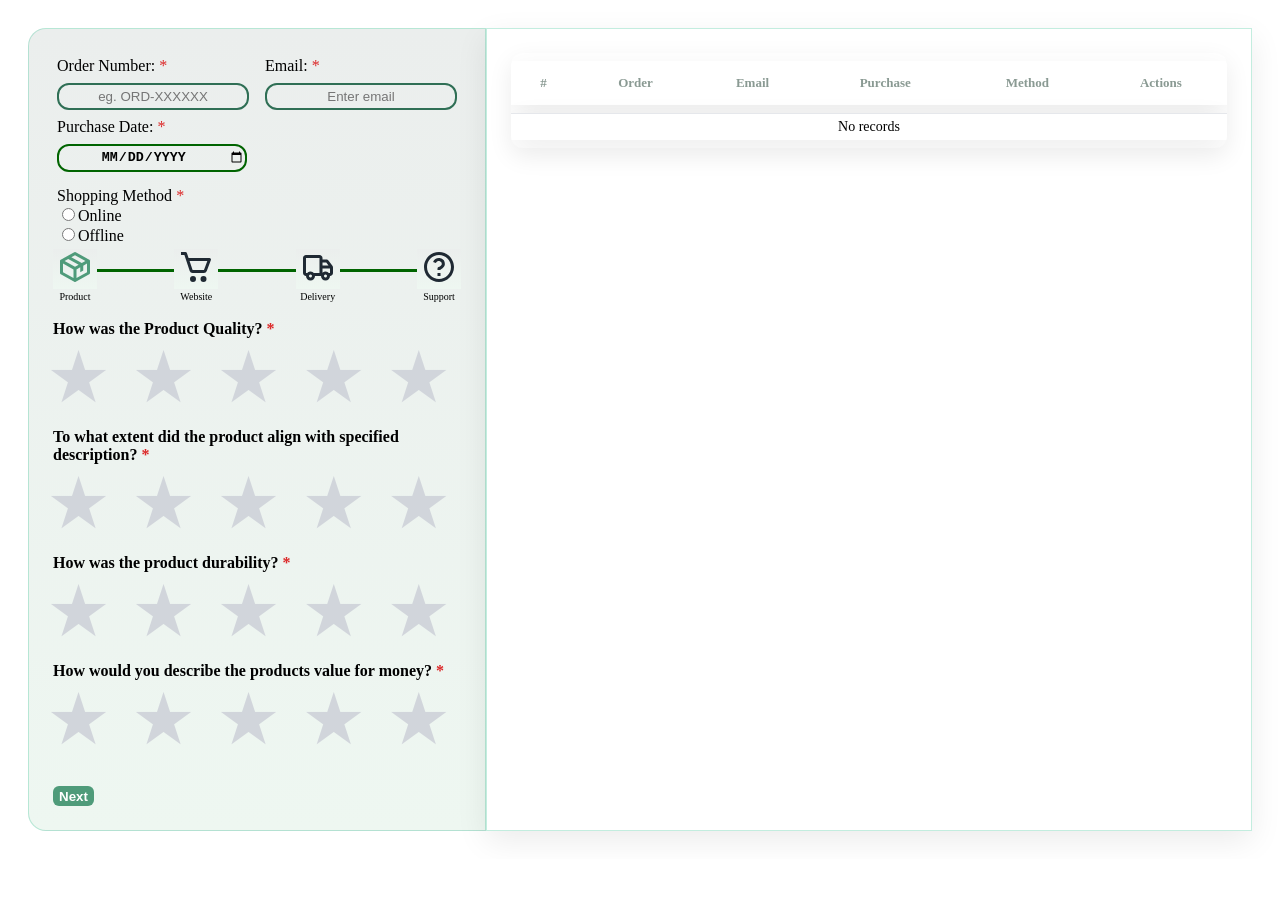
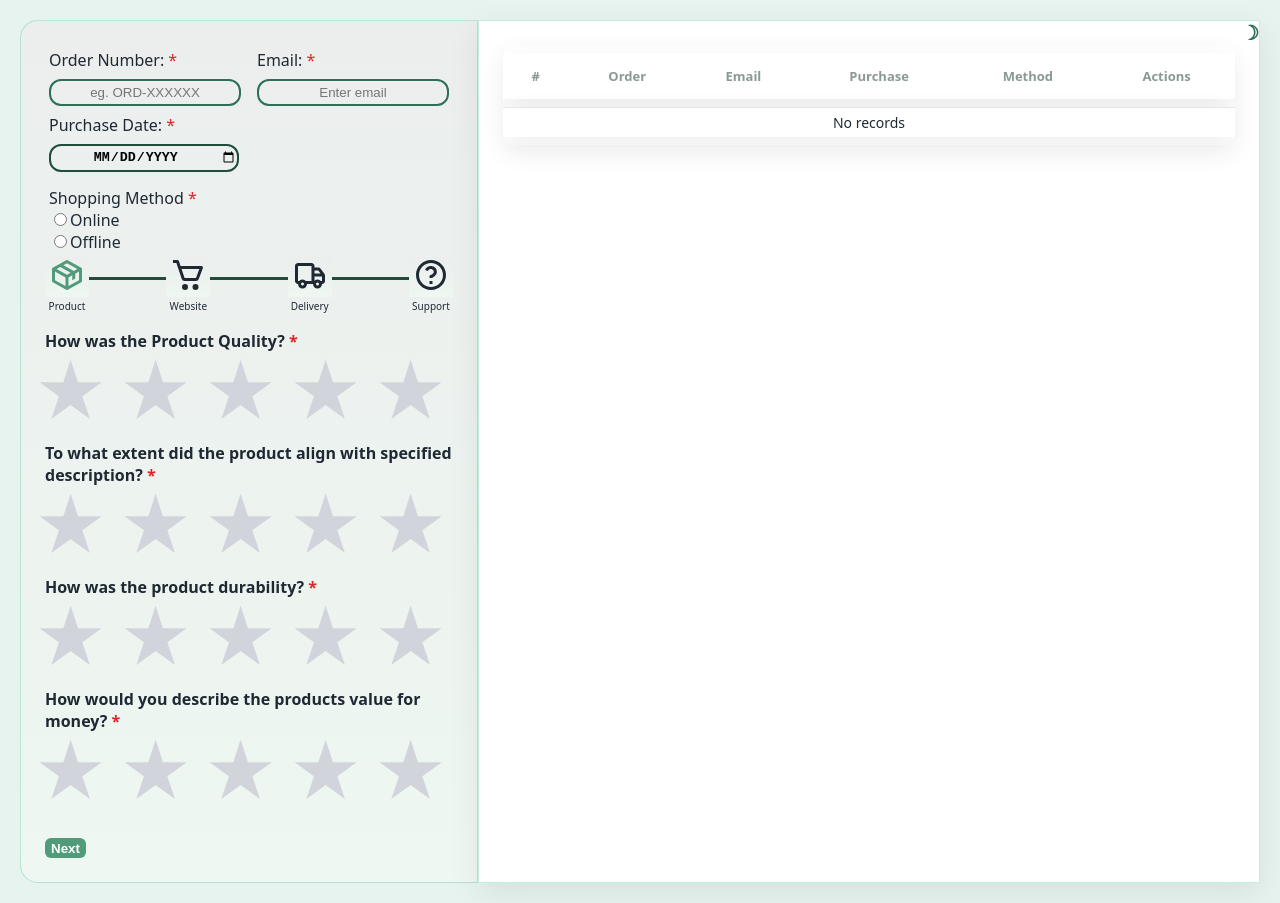
Before and after one commit to sarthakmishra459/interactive-registration-form-with-editable-table-react, a React (Vite) app: page / in a window 1280 px wide. Before the commit the page ends 859 px from the top, so only its background shows below. Built offline with nearby package versions, Linux system fonts and the light colour scheme.

Commit message:
feat: add dark mode toggle

```diff
--- a/src/App.css
+++ b/src/App.css
@@ -13,13 +13,58 @@
   --text-primary: #1f2933;
   --text-secondary: #5b6b63;
   --text-muted: #8a9a93;
+  --star-color: #d1d5db;
+  --border-light: #dce8e2;
+  --bg-table: #ffffff;
+  --danger: #dc2626;
+  --info: #60a5fa;
 
-  --border-light: #dce8e2;
+  --shadow-soft: 0 10px 30px rgba(0, 0, 0, 0.08);
+  --invert-percentage: 40%;
+  --sepia-percentage: 100%;
+  --saturate-percentage: 300%;
+  --hue-rotage-percentage: 90deg;
+}
 
-  --danger: #dc2626;
+[data-theme='dark'] {
+  --bg-page: #0b1220;
+  --bg-card: #111827;
+  --bg-panel: #1f2937;
+
+  --primary-900: #4f9b7a;
+  --primary-700: #6fb7a0;
+  --primary-500: #23d865;
+  --primary-300: #c8f2e0;
+
+  --accent-soft: #1b3a2d;
+  --accent-warm: #24352e;
+  --text-primary: #e5e7eb;
+  --text-secondary: #9ca3af;
+  --text-muted: #6b7280;
+  --bg-table: #1b3a2d;
+  --border-light: #374151;
+
+  --danger: #f87171;
   --info: #2563eb;
 
   --shadow-soft: 0 10px 30px rgba(0, 0, 0, 0.08);
+  --invert-percentage: 100%;
+  --sepia-percentage: 100%;
+  --saturate-percentage: 0%;
+  --hue-rotage-percentage: 90deg;
+}
+body {
+  background: var(--accent-soft);
+  color: var(--text-primary);
+  width: 100%;
+  min-height: 100vh;
+  margin: 0;
+  font-family:
+    system-ui,
+    -apple-system,
+    'Segoe UI',
+    Roboto,
+    sans-serif;
 }
 
 input:-webkit-autofill,
@@ -29,7 +74,7 @@ input:-webkit-autofill:active {
   -webkit-box-shadow: 0 0 0px 1000px white inset !important;
   transition: background-color 9999s ease-in-out 0s;
 }
-input[type="text"] {
+input[type='text'] {
   background-color: transparent;
   border-radius: 12px;
   padding: 4px 4px;
@@ -37,8 +82,8 @@ input[type="text"] {
   width: 180px;
   text-align: center;
 }
-input[type="radio"] {
-  accent-color: green;
+input[type='radio'] {
+  accent-color: var(--primary-500);
 }
 
 .app-container {
@@ -89,10 +134,10 @@ input[type="radio"] {
   display: flex;
   flex-direction: column;
 }
-input[type="date"] {
+input[type='date'] {
   background-color: transparent;
   background: transparent;
-  border: 2px solid darkgreen;
+  border: 2px solid var(--primary-900);
   outline: none;
   border-radius: 12px;
   font-weight: 600;
@@ -113,13 +158,13 @@ input[type="date"] {
 }
 
 .rating-stepper::before {
-  content: "";
+  content: '';
   position: absolute;
   top: 20px;
   left: 0;
   right: 0;
   height: 3px;
-  background: darkgreen;
+  background: var(--primary-900);
   z-index: 0;
 }
 
@@ -163,7 +208,7 @@ input[type="date"] {
 }
 
 .step.active {
-  color: black;
+  color: var(--text-primary);
 }
 
 .stars {
@@ -190,7 +235,7 @@ input[type="date"] {
   cursor: pointer;
   transition: 0.2s;
   user-select: none;
-  color: #d1d5db;
+  color: var(--star-color);
 }
 .radio-container {
   margin-top: 15px;
@@ -215,7 +260,7 @@ input[type="date"] {
 
 .navigation button {
   background: var(--primary-500);
-  color: white;
+  color: var(--bg-card);
   font-weight: 600;
   border-radius: 6px;
   height: 20px;
@@ -237,7 +282,7 @@ textarea {
   border-radius: 6px;
   background-color: transparent;
   background: transparent;
-  color: #333;
+  color: var(--text-primary);
   border-style: none;
   transition: border-color 0.2s ease;
   margin-bottom: 8px;
@@ -251,13 +296,13 @@ textarea {
   width: 100%;
   border-collapse: separate;
   border-spacing: 0 8px;
-  background: white;
+  background: var(--bg-table);
   border-radius: 12px;
   overflow: hidden;
   box-shadow: 0 8px 24px rgba(0, 0, 0, 0.08);
 }
 .data-table thead {
-  background: #f1f5f3;
+  background: var(--bg-table);
 }
 
 .data-table th {
@@ -276,16 +321,16 @@ textarea {
 }
 
 .data-table tr {
-  background: #ffffff;
+  background: var(--bg-table);
   border-radius: 12px;
   box-shadow: var(--shadow-soft);
 }
 
 .data-table tr:hover {
-  background: #f9fafb;
+  background: var(--bg-page);
 }
 .table-actions button {
-  background-color: white;
+  background-color: var(--bg-table);
   padding: 0 0;
   border: none;
 }
@@ -328,7 +373,7 @@ textarea {
 }
 
 .modal {
-  background: #ffffff;
+  background: var(--bg-card);
   width: 520px;
   max-height: 80vh;
   overflow-y: auto;
@@ -348,7 +393,7 @@ textarea {
   border: none;
   height: 30px;
 }
-.modal-header{
+.modal-header {
   display: flex;
   justify-content: space-between;
 }
@@ -365,7 +410,7 @@ textarea {
 }
 .textarea-block {
   display: block;
-  background: #ffffff;
+  background: var(--bg-card);
   width: 400px;
   margin-left: 8px;
   overflow-y: auto;
@@ -380,7 +425,6 @@ textarea {
 }
 .danger-btn {
   background-color: var(--danger);
-
 }
 .primary-btn {
   background-color: var(--primary-500);
@@ -389,19 +433,30 @@ textarea {
 .error {
   color: var(--danger);
 }
-
+.theme-toggle {
+  position: absolute;
+  left: 96.5%;
+  background: transparent;
+  border: none;
+  font-size: 20px;
+  color: var(--primary-700);
+  font-weight: 600;
+}
+label {
+  color: var(--text-primary);
+}
+p {
+  color: var(--text-primary);
+}
 @media (max-width: 1050px) {
   body {
     padding: 0;
     margin: 0;
-
   }
 
   .main-container {
     align-items: stretch;
     padding: 9px;
-
-
   }
 
   .form-wrapper {
@@ -442,28 +497,22 @@ textarea {
     font-size: large;
     text-align: center;
     font-weight: 600;
-        color: #065f46;
+    color: var(--primary-900);
   }
 
   .star {
     width: 12px;
     height: 44px;
     padding: 1px;
-
   }
 
   .point-hint {
     font-size: x-small;
-
   }
-
-
 
   .purchase-date {
     max-width: 160px;
   }
-
-
 
   hr {
     display: none;
@@ -512,7 +561,6 @@ textarea {
     flex-direction: column;
     justify-content: center;
     padding: 0;
-
   }
 
   .left-container {
@@ -536,4 +584,14 @@ textarea {
   .error {
     margin-left: 0;
   }
+  .theme-toggle {
+    position: absolute;
+    top: 2%;
+    left: 100%;
+    background: transparent;
+    border: none;
+    font-size: 20px;
+    color: var(--primary-700);
+    font-weight: 600;
   }
+}
--- a/src/app/App.tsx
+++ b/src/app/App.tsx
@@ -5,6 +5,7 @@ import Table from '../features/registration/components/Table';
 import RatingsModal from '../features/registration/components/RatingsModal';
 import type { TableRow } from '../features/registration/types/table';
 import Modal from '../shared/components/Modal';
+import ThemeToggle from '../shared/components/ThemeToggle';
 
 function App() {
   const [rows, setRows] = useState<TableRow[]>([]);
@@ -41,6 +42,7 @@ function App() {
 
   return (
     <div className="app-container">
+      <ThemeToggle/>
       <div className="left-container">
         <Form onSubmit={handleSubmit} editingRow={editingRow} />
       </div>
--- a/src/app/main.tsx
+++ b/src/app/main.tsx
@@ -1,14 +1,16 @@
-import { StrictMode } from 'react'
-import { createRoot } from 'react-dom/client'
-import '.././index.css'
-import App from './App.tsx'
-import { FormProvider } from '../features/registration/context/FormProvider.tsx'
+import { StrictMode } from 'react';
+import { createRoot } from 'react-dom/client';
+import '.././index.css';
+import App from './App.tsx';
+import { FormProvider } from '../features/registration/context/FormProvider.tsx';
+import ThemeProvider from '../shared/theme/ThemeProvider.tsx';
 
 createRoot(document.getElementById('root')!).render(
   <StrictMode>
-    <FormProvider>
-      <App />
-    </FormProvider>
-
+    <ThemeProvider>
+      <FormProvider>
+        <App />
+      </FormProvider>
+    </ThemeProvider>
   </StrictMode>,
-)
+);
--- /dev/null
+++ b/src/shared/components/ThemeToggle.tsx
@@ -0,0 +1,13 @@
+import { useTheme } from "../theme/ThemeContext";
+
+const ThemeToggle = () => {
+  const { theme, toggleTheme } = useTheme();
+
+  return (
+    <button onClick={toggleTheme} className="theme-toggle">
+      {theme === "light" ? "☽︎" : "☀︎"}
+    </button>
+  );
+};
+
+export default ThemeToggle;
--- /dev/null
+++ b/src/shared/theme/ThemeContext.tsx
@@ -0,0 +1,18 @@
+import { createContext, useContext } from "react";
+
+export type Theme = "light" | "dark";
+
+export type ThemeContextType = {
+  theme: Theme;
+  toggleTheme: () => void;
+};
+
+export const ThemeContext = createContext<ThemeContextType | null>(null);
+
+export const useTheme = () => {
+  const ctx = useContext(ThemeContext);
+  if (!ctx) {
+    throw new Error("useTheme must be used inside ThemeProvider");
+  }
+  return ctx;
+};
--- /dev/null
+++ b/src/shared/theme/ThemeProvider.tsx
@@ -0,0 +1,27 @@
+import React, { useEffect, useState } from "react";
+import { ThemeContext } from "./ThemeContext";
+import type { Theme } from "./ThemeContext";
+const THEME_KEY = "app-theme";
+
+const ThemeProvider: React.FC<{ children: React.ReactNode }> = ({ children }) => {
+  const [theme, setTheme] = useState<Theme>(() => {
+    return (localStorage.getItem(THEME_KEY) as Theme) || "light";
+  });
+
+  const toggleTheme = () => {
+    setTheme((prev) => (prev === "light" ? "dark" : "light"));
+  };
+
+  useEffect(() => {
+    document.documentElement.setAttribute("data-theme", theme);
+    localStorage.setItem(THEME_KEY, theme);
+  }, [theme]);
+
+  return (
+    <ThemeContext.Provider value={{ theme, toggleTheme }}>
+      {children}
+    </ThemeContext.Provider>
+  );
+};
+
+export default ThemeProvider;
```
Lines whose indentation alone changed are shown as unchanged.
